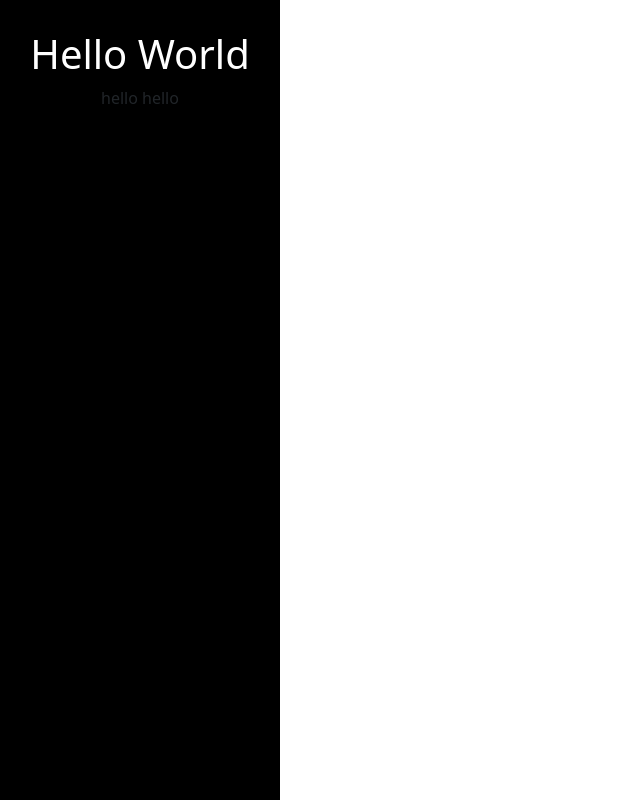
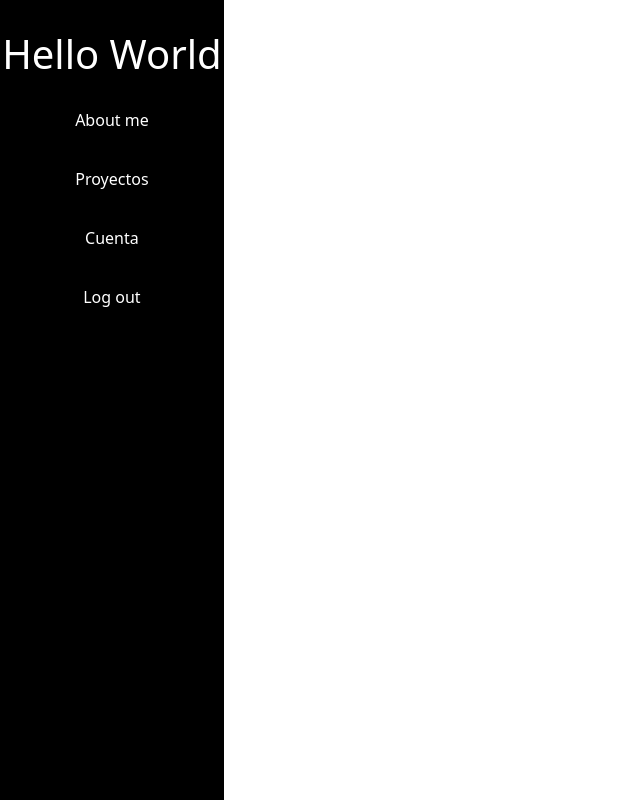
Before and after one commit to emiliodeleonhdez/emonics, a React (Create React App) app: page / in a window 1280 px wide. Shown: the whole page, without its empty margins (0-640 px from the left). Built offline with nearby package versions, Linux system fonts and the light colour scheme.

Commit message:
Adding concept of child componenets

```diff
--- a/src/Components/Button/side-button/SideButton.jsx
+++ b/src/Components/Button/side-button/SideButton.jsx
@@ -0,0 +1,14 @@
+import React from 'react'
+import "./SideButton.scss"
+
+const SideButton = (props) => {
+  return (
+    <>
+        <div className='container side-menu-item'>
+            {props.buttonText}
+        </div>
+    </>
+  )
+}
+
+export default SideButton
--- /dev/null
+++ b/src/Components/Button/side-button/SideButton.scss
@@ -0,0 +1,12 @@
+.side-menu-item {
+    width: auto;
+    margin-top: 25px;
+    padding: 5px 0 5px 0;
+    color: white;
+    transition: 0.3s;
+}
+
+.side-menu-item:hover{
+    background-color: #3c3c3c;
+    color: rgb(255, 255, 255);
+}
--- a/src/Pages/Home/Home.jsx
+++ b/src/Pages/Home/Home.jsx
@@ -1,22 +1,24 @@
-import React from 'react'
-import SideButton from '../../Components/Button/side-button/SideButton';
+import React from "react";
+import SideButton from "../../Components/Button/side-button/SideButton";
 import "./Home.scss";
 
-const Home = () => {
-  return (
-    <div>
-        <div className='container side-menu'>
-          <h1 className="side-menu-title">Hello World</h1>
-          <div className='container side-menu-list'>
-            hello
-            hello
-          </div>
+const Home = (props) => {
+    return (
+        <div className="container d-flex home">
+            <div className="container side-menu">
+                <h1 className="side-menu-title">Hello World</h1>
+                <div className="container side-menu-list">
+                    <SideButton buttonText="About me" />
+                    <SideButton buttonText="Proyectos" />
+                    <SideButton buttonText="Cuenta" />
+                    <SideButton buttonText="Log out" />
+                </div>
+            </div>
+            <div className="container main-content">
+              {props.children}
+              </div>
         </div>
-        <div className='container main-content'>
+    );
+};
 
-        </div>
-    </div>
-  )
-}
-
-export default Home
+export default Home;
--- a/src/Pages/Home/Home.scss
+++ b/src/Pages/Home/Home.scss
@@ -1,5 +1,11 @@
+.home{
+
+    margin: 0;
+    padding: 0;
+
     .side-menu{
         margin: 0;
+        padding: 0;
         width: 280px;
         height: 100vh;
         background-color: black;
@@ -8,3 +14,11 @@
             color: white;
         }
     }
+    .main-content{
+        display: flex;
+        flex-direction: column;
+        align-content: center;
+        justify-content: center;
+
+    }
+}
--- a/src/Pages/Login/Login.jsx
+++ b/src/Pages/Login/Login.jsx
@@ -2,6 +2,7 @@ import MainButton from "../../Components/Button/mainButton";
 import MainTitle from "../../Components/Title/MainTitle";
 import { useDispatch, useSelector } from "react-redux";
 import { userlogin, userlogout } from "../../redux/login";
+import Home from "../Home/Home";
 
 const Login = () => {
     const loginStatus = useSelector((state) => state.login.value);
@@ -9,8 +10,9 @@ const Login = () => {
 
     return (
         <div>
-            <MainTitle title={`User is: ${loginStatus} `} />
-            <div className="d-flex justify-content-center">
+            <Home>
+                <MainTitle title={`User is: ${loginStatus} `} />
+                <div className="d-flex justify-content-center">
                 <MainButton
                     className="m-1"
                     variant="success"
@@ -24,6 +26,7 @@ const Login = () => {
                     onClick={() => dispatch(userlogout())}
                 />
             </div>
+            </Home>
         </div>
     );
 };
```
Lines whose indentation alone changed are shown as unchanged.
